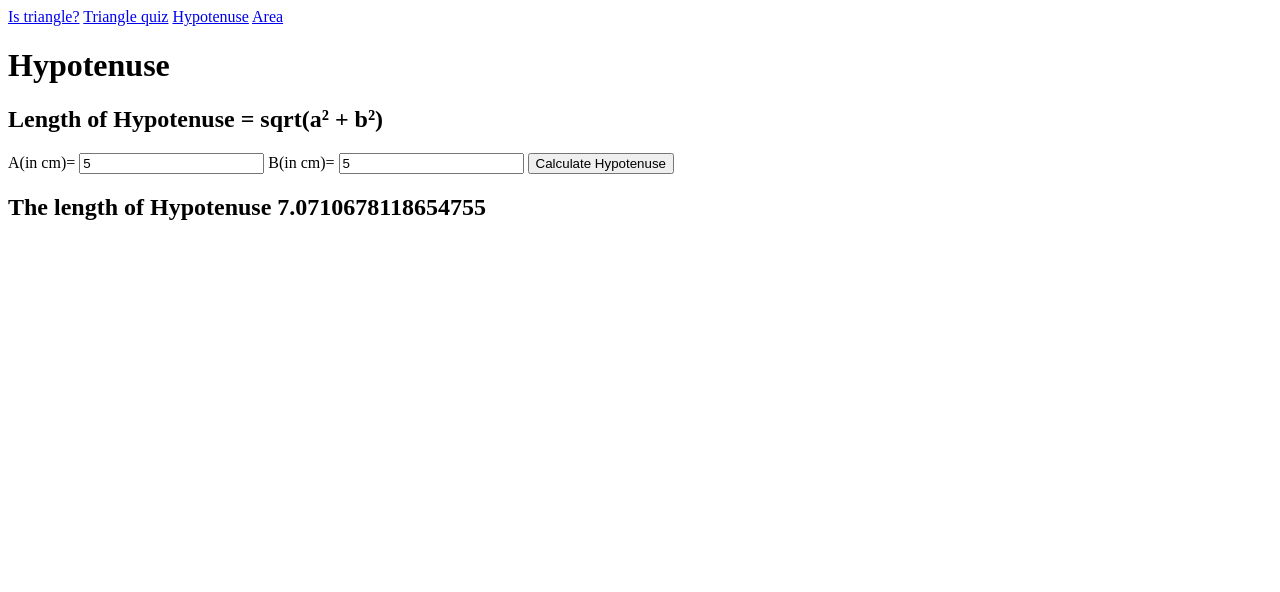
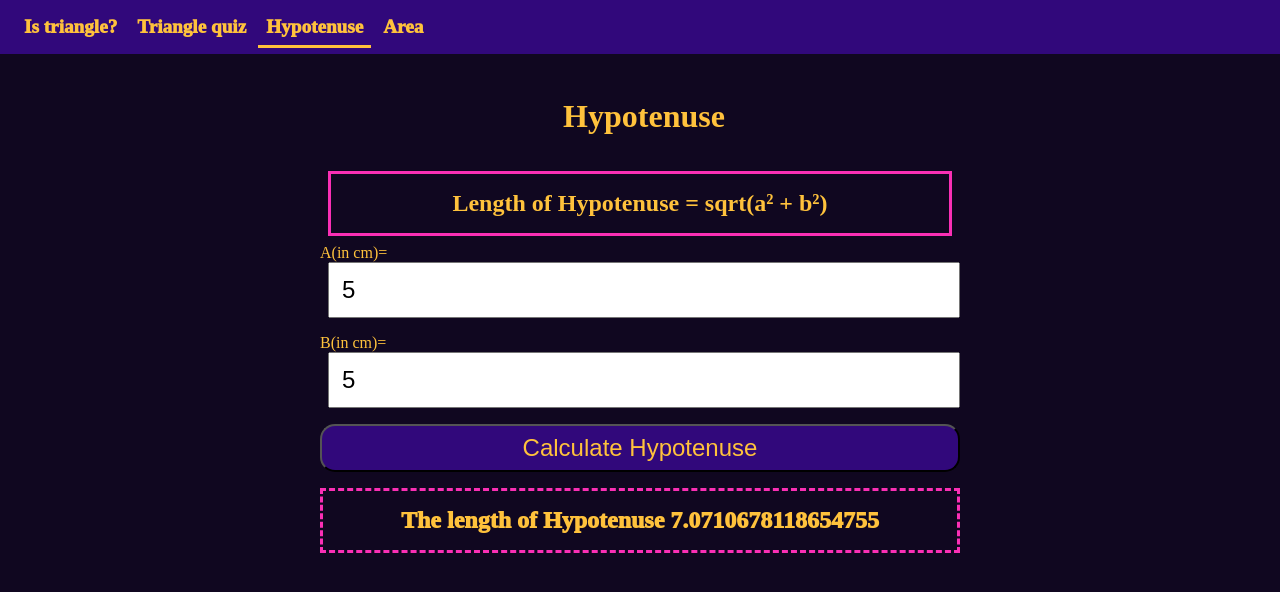
Before and after one commit to indrajitkrish/Fun_With_Triangle, a plain HTML site: page Hypotenuse.html in a window 1280 px wide. Both pictures are taken after typing "5", "5" into the empty fields and a click on the button "Calculate Hypotenuse". Drawn offline with Linux system fonts and the light colour scheme.

Commit message:
styling done

```diff
--- a/Hypotenuse.html
+++ b/Hypotenuse.html
@@ -5,22 +5,25 @@
     <meta http-equiv="X-UA-Compatible" content="IE=edge">
     <meta name="viewport" content="width=device-width, initial-scale=1.0">
     <title>Hypotenuse</title>
+    <link href="index.css" rel="stylesheet">
 </head>
 <body>
-    <nav>
+    <nav id="nav-bar">
         <a href="index.html">Is triangle?</a>
         <a href="quiz.html">Triangle quiz</a>
-        <a href="hypotenuse.html">Hypotenuse</a>
+        <a id="selected" href="hypotenuse.html">Hypotenuse</a>
         <a href="area.html">Area</a>
     </nav>
+    <div id="main">
     <h1>Hypotenuse</h1>
-    <h2>Length of Hypotenuse = sqrt(a² + b²)</h2>
+    <h2 id="formula">Length of Hypotenuse = sqrt(a² + b²)</h2>
     <label for="a">A(in cm)=</label>
     <input type="number" id="a" class="length">
     <label for="b">B(in cm)=</label>
     <input type="number" id="b" class="length">
     <button id="check_btn">Calculate Hypotenuse</button>
     <h2 id="output"></h2>
+    </div>
     <script src="hypotenuse.js" type="text/javascript">
     </script>
 </body>
--- a/area.js
+++ b/area.js
@@ -1,12 +1,14 @@
 var lengths = document.querySelectorAll(".length");
 var button = document.querySelector("#check_btn");
 var output = document.querySelector("#output");
+output.style.display="none";
 
 function calculate_hypotenuse(){
     var a = Number(lengths[0].value);
     var b = Number(lengths[1].value);
     var sum = a * b;
     var area = sum/2 ;
+    output.style.display="block";
     output.innerText = "Area of the triangle " + area;
 }
 button.addEventListener("click",calculate_hypotenuse);
--- a/hypotenuse.js
+++ b/hypotenuse.js
@@ -1,12 +1,14 @@
 var lengths = document.querySelectorAll(".length");
 var button = document.querySelector("#check_btn");
 var output = document.querySelector("#output");
+output.style.display="none";
 
 function calculate_hypotenuse(){
     var a = Number(lengths[0].value);
     var b = Number(lengths[1].value);
     var sum = (a*a)+(b*b);
     var hyp = Math.sqrt(sum);
+    output.style.display="block";
     output.innerText = "The length of Hypotenuse " + hyp;
 }
 button.addEventListener("click",calculate_hypotenuse);
--- /dev/null
+++ b/index.css
@@ -0,0 +1,81 @@
+*{
+    margin:0%;
+    padding:0%;
+}
+body{
+    background-color: #100720;
+}
+a{
+    text-decoration: none;
+    padding: 0.5rem;
+    font-weight: 1000;
+	font-size: 1.2rem;
+    color: #FFC23C;
+}
+#selected{
+    border-style: none;
+  border-bottom-style: solid;
+}
+#nav-bar{
+    background-color: #31087B;
+    padding: 1rem;
+    margin-bottom: 2rem;
+}
+button{
+    font-size: 1.5rem;
+    width: 100%;
+    padding: 0.5rem;
+    margin-bottom: 1rem;
+    color:#FFC23C;
+    background-color: #31087B;
+    border-radius: 15px;
+}
+#formula{
+    border-style: solid;
+    border-color: #FA2FB5;
+    padding:1rem;
+    margin:0.5rem;
+    color: #FFC23C;
+    text-align: center;
+}
+#ques{
+    border-style: solid;
+    border-color: #FA2FB5;
+    padding:1rem;
+    margin:0.5rem;
+    font-size: 1.5rem;
+}
+h1,input{
+    padding: 0.75rem;
+    margin-bottom: 1rem;
+    margin-left: 0.5rem;
+}
+h1{
+    text-align: center;
+    color: #FFC23C;
+}
+p{
+    color: #FFC23C;
+    font-size: 1.5rem;
+}
+#main{
+    display: flex;
+    flex-direction: column;
+    width: 50%;
+    margin: 0 auto;
+}
+#output{
+    text-align: center;
+    padding: 1rem;
+    font-size: 1.5rem;
+    font-weight: 1000;
+    border-style: dashed;
+    border-color: #FA2FB5;
+    color: #FFC23C;
+}
+label{
+    color: #FFC23C;
+}
+input{
+    font-size: 1.5rem;;
+}
--- a/is_triangle.js
+++ b/is_triangle.js
@@ -1,6 +1,7 @@
 var angles = document.querySelectorAll(".angle");
 var button = document.querySelector("#check_btn");
 var output = document.querySelector("#output");
+output.style.display="none";
 
 function sumoff(angle1,angle2,angle3){
    var sum=angle1+angle2+angle3;
@@ -10,6 +11,7 @@ function sumoff(angle1,angle2,angle3){
 function calculate_Is_a_triangle(){
     var sum = sumoff(Number(angles[0].value),Number(angles[1].value),Number
     (angles[2].value));
+    output.style.display = "block";
     if(sum<=180)
     output.innerText = "yay , this angles form a triangle";
     else
--- a/quiz.js
+++ b/quiz.js
@@ -1,6 +1,7 @@
 var form_data = document.querySelector("#quiz-form");
-var button  = document.querySelector("#submit_btn");
+var button  = document.querySelector("#check_btn");
 var output = document.querySelector("#output");
+output.style.display="none";
 
 var answers=["90°","right angled"];
 
@@ -14,6 +15,7 @@ function score(){
         }
         i++;
     }
+    output.style.display="block";
     output.innerText = "Your score is " + score;
 }
 button.addEventListener("click",score);
```
Also changed, not shown: area.html (+6 -3 lines), index.html (+4 -1 lines).
